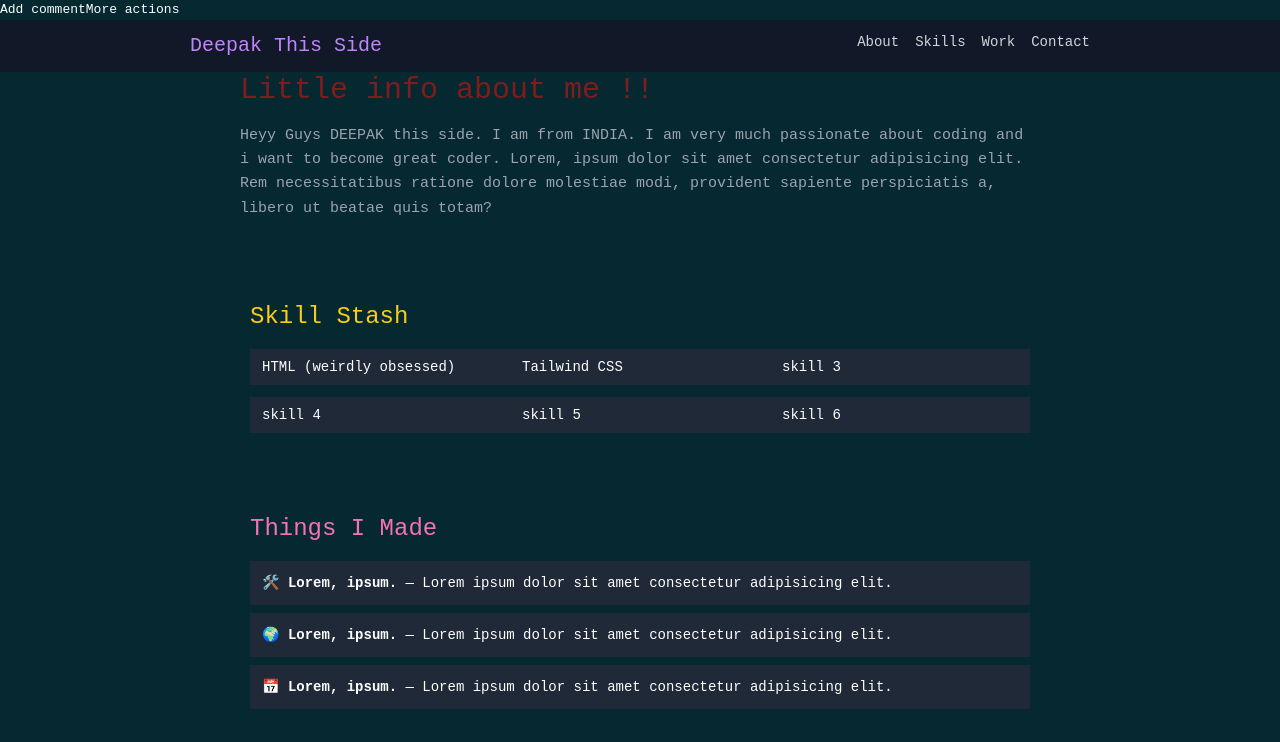
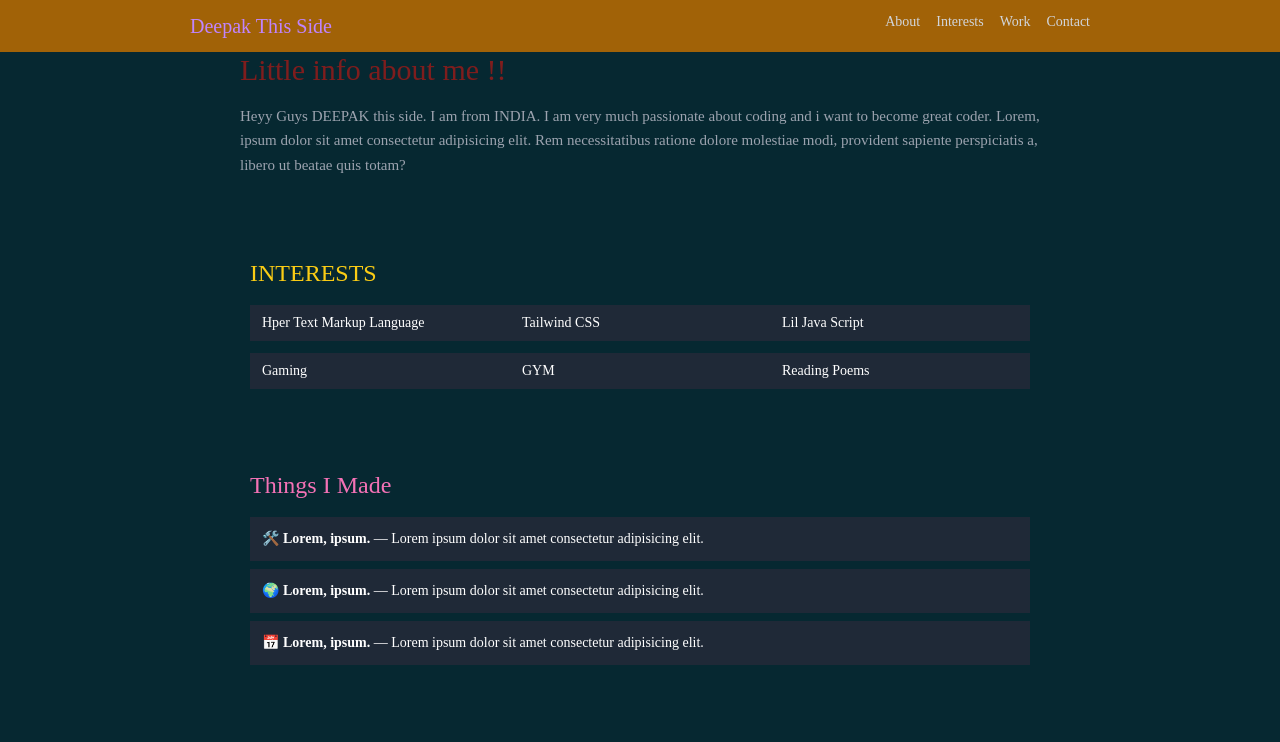
Before and after one commit to Deepak0408/Portfolio-, a plain HTML site: page index.html in a window 1280 px wide. Shown: the top 742 px of the page. Drawn offline with nearby package versions, Linux system fonts and the light colour scheme.

Commit message:
Add files via upload

```diff
--- a/index.html
+++ b/index.html
@@ -1,4 +1,4 @@
-<!DOCTYPE html>Add commentMore actions
+<!DOCTYPE html>
 <html>
 <head>
 <title>Whatsup Guys Deepak Here</title>
@@ -10,18 +10,18 @@ section + section {
 body {
   background-color: #062831;
   color: white;
-  font-family: monospace;
+  font-family:"Dogbangy";
 }
 </style>
 </head>
 <body>
 
-<div class="w-full bg-gray-900 px-6 py-3">
+<div class="w-full bg-yellow-700 px-6 py-3">
  <div style="max-width:900px; margin:auto; display:flex; justify-content:space-between;">
   <h1 class="text-xl text-purple-400">Deepak This Side</h1>
   <ul class="flex gap-4 text-sm text-gray-300">
    <li><a href="#About">About</a></li>
-   <li><a href="#skills">Skills</a></li>
+   <li><a href="#Interests">Interests</a></li>
    <li><a href="#projects">Work</a></li>
    <li><a href="#contact">Contact</a></li>
   </ul>
@@ -38,16 +38,16 @@ body {
  </div>
 </section>
 
-<section id="skills" class="px-6">
+<section id="Interests" class="px-6">
  <div style="max-width:780px; margin:auto;">
-  <h2 class="text-2xl text-yellow-400">Skill Stash</h2>
+  <h2 class="text-2xl text-yellow-400">INTERESTS</h2>
   <div class="grid grid-cols-2 md:grid-cols-3 gap-y-3 mt-4 text-sm">
-    <div class="bg-gray-800 px-3 py-2">HTML (weirdly obsessed)</div>
+    <div class="bg-gray-800 px-3 py-2">Hper Text Markup Language</div>
     <div class="bg-gray-800 px-3 py-2">Tailwind CSS</div>
-    <div class="bg-gray-800 px-3 py-2">skill 3</div>
-    <div class="bg-gray-800 px-3 py-2">skill 4</div>
-    <div class="bg-gray-800 px-3 py-2">skill 5</div>
-    <div class="bg-gray-800 px-3 py-2">skill 6</div>
+    <div class="bg-gray-800 px-3 py-2">Lil Java Script</div>
+    <div class="bg-gray-800 px-3 py-2">Gaming</div>
+    <div class="bg-gray-800 px-3 py-2">GYM</div>
+    <div class="bg-gray-800 px-3 py-2">Reading Poems</div>
   </div>
  </div>
 </section>
```
